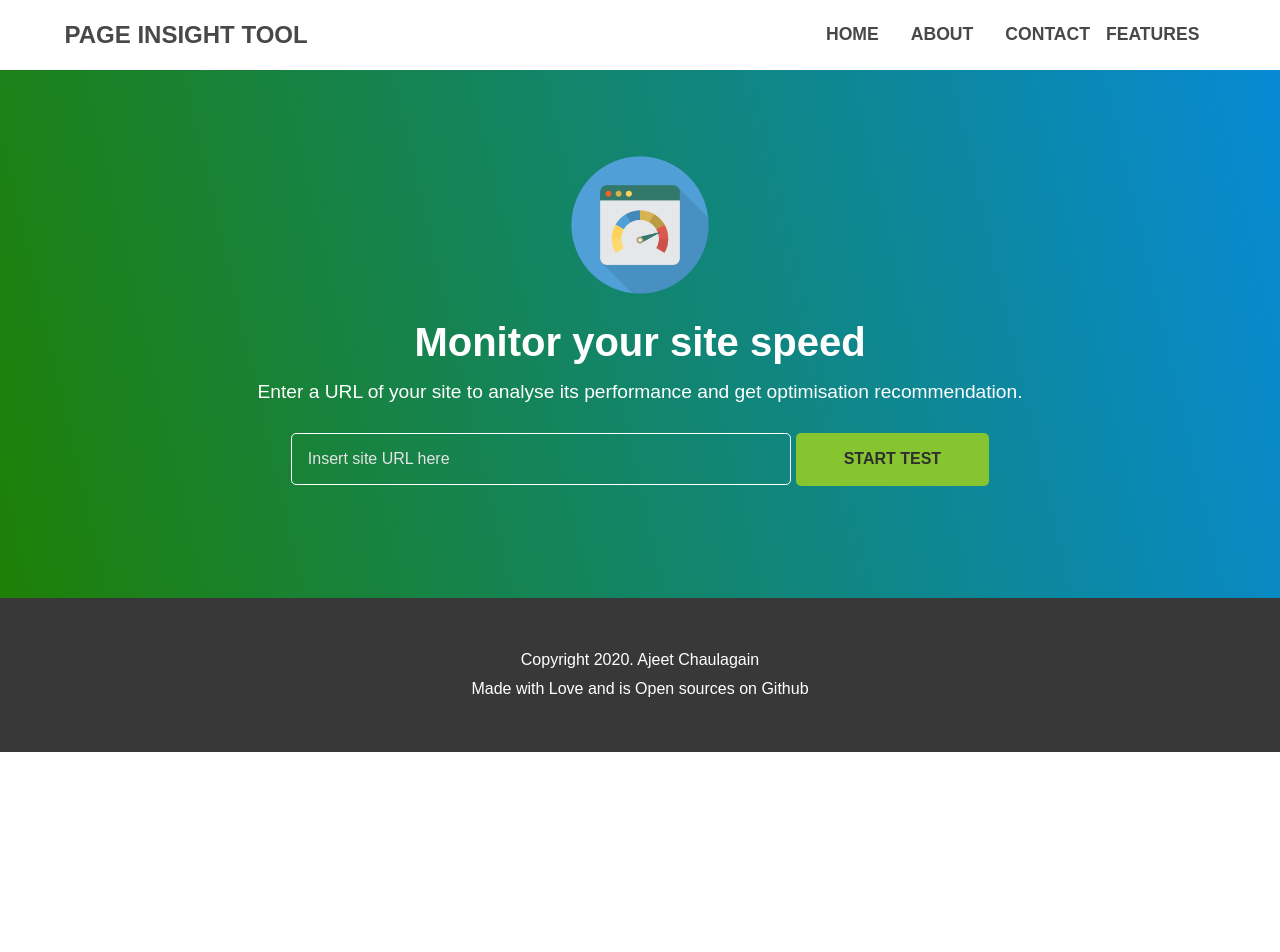
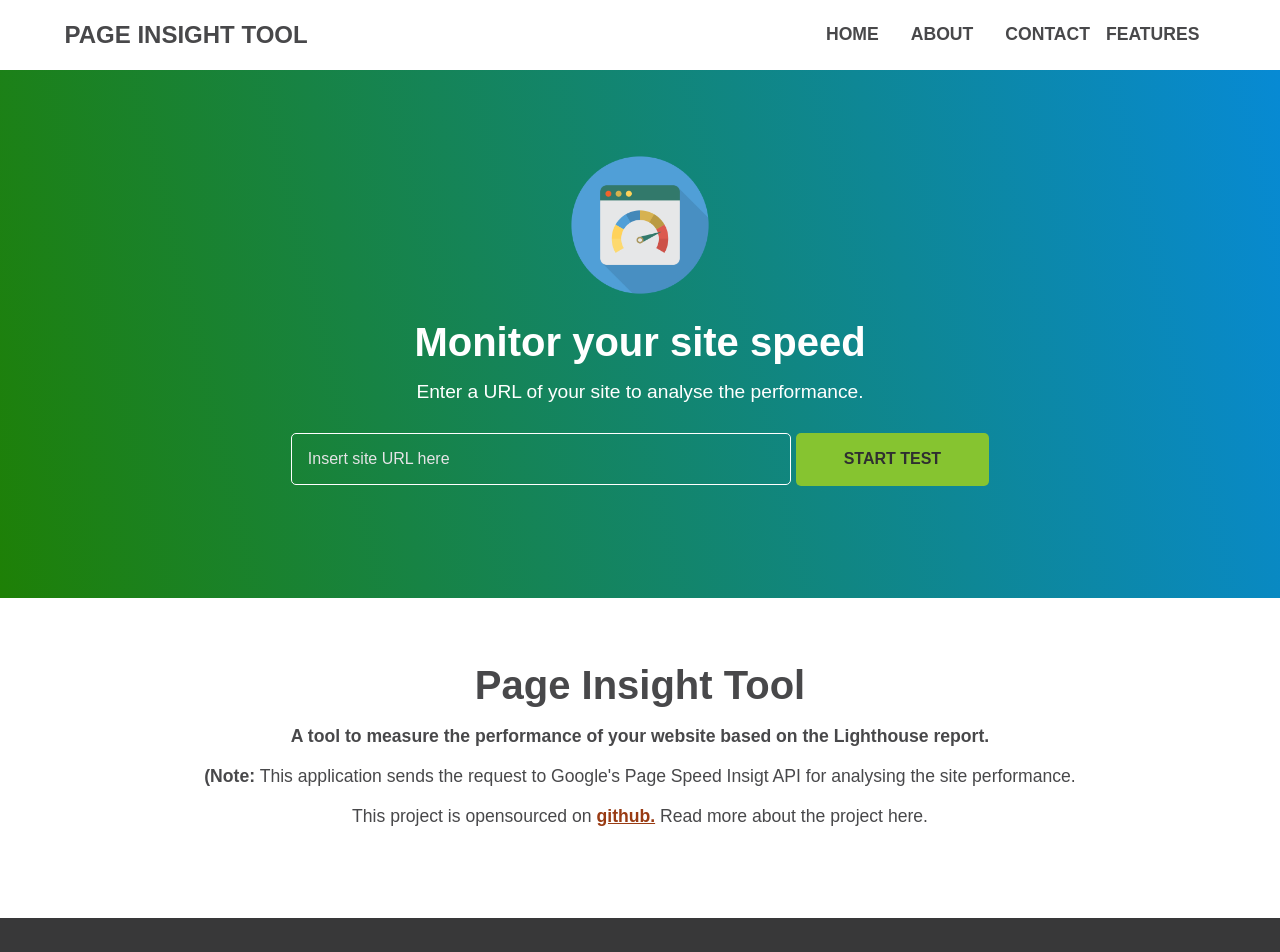
Before and after one commit to ajeetchaulagain/page-insight-tool, a React (Create React App) app: page / in a window 1280 px wide. Shown: the top 952 px of the page. Before the commit the page ends 800 px from the top, so only its background shows below. Built offline with nearby package versions, Linux system fonts and the light colour scheme.

Commit message:
Index Page functionality compeleted, performance metrix displayed

```diff
--- a/src/Components/App.js
+++ b/src/Components/App.js
@@ -5,17 +5,17 @@ import styled from "styled-components";
 // Custom Components
 import MasterLayout from "./MasterLayout";
 import UserInputForm from "./UserInputForm";
+import SiteInfo from "./SiteInfo";
+import SiteResult from "./SiteResult";
 
 // Static Assets
 import "../styles/App.css";
-import SiteResult from "./SiteResult";
 
 const HeroSectionWrapper = styled.div`
   padding: 5rem 1rem 7rem;
   color: #fff;
   text-align: center;
   /* background-color: #732c02; */
-
 
   background: rgb(30, 128, 6);
   background: linear-gradient(
@@ -56,6 +56,7 @@ class App extends React.Component {
         {!(Object.keys(this.state.siteInfo).length === 0) && (
           <SiteResult siteInfo={this.state.siteInfo} />
         )}
+        {Object.keys(this.state.siteInfo).length === 0 && <SiteInfo />}
       </MasterLayout>
     );
   }
--- a/src/Components/MasterLayout.js
+++ b/src/Components/MasterLayout.js
@@ -3,18 +3,14 @@ import Header from "./Header";
 import Footer from "./Footer";
 import styled from "styled-components";
 
-const PageWrapper = styled.div`
-  background-color: green;
-`;
-
 // Master layer includes header and footer those are common on all pages
 const MasterLayout = props => {
   return (
-    <PageWrapper>
+    <React.Fragment>
       <Header />
       {props.children}
       <Footer />
-    </PageWrapper>
+    </React.Fragment>
   );
 };
 
--- /dev/null
+++ b/src/Components/SiteInfo.jsx
@@ -0,0 +1,60 @@
+import React from "react";
+import styled from "styled-components";
+
+const SiteInfoWrapper = styled.div`
+  /* background-color: red; */
+  padding: 0.2rem 1rem;
+  min-height: 20rem;
+  font-size: 1.1rem;
+
+  h2 {
+    font-size: 2.5rem;
+    /* margin-bottom: 1rem; */
+  }
+  p {
+    margin-bottom: 0.5rem;
+  }
+`;
+
+const SiteInfoContent = styled.div`
+  line-height: 1.8;
+  padding: 3rem 0.5rem;
+  text-align: center;
+  /* text-align: left; */
+  @media all and (min-width: 900px) {
+    width: 900px;
+    margin: 0 auto;
+  }
+`;
+
+const SiteInfo = () => {
+  return (
+    <SiteInfoWrapper>
+      <SiteInfoContent>
+        <h2>Page Insight Tool</h2>
+        <p>
+          <strong>
+            A tool to measure the performance of your website based on the
+            Lighthouse report.
+          </strong>
+        </p>
+        <p>
+          <strong>(Note:</strong> This application sends the request to Google's
+          Page Speed Insigt API for analysing the site performance.
+        </p>
+        <p>
+          This project is opensourced on{" "}
+          <a
+            href="https://github.com/ajeetchaulagain/page-insight-tool"
+            target="_blank"
+          >
+            github.
+          </a>{" "}
+          Read more about the project here.
+        </p>
+      </SiteInfoContent>
+    </SiteInfoWrapper>
+  );
+};
+
+export default SiteInfo;
--- a/src/Components/SiteResult.js
+++ b/src/Components/SiteResult.js
@@ -8,7 +8,7 @@ const TAG = "SiteResult";
 
 const SiteResultWrapper = styled.div`
   background-color: white;
-  padding: 2rem 2rem;
+  padding: 3rem 2rem;
   text-align: center;
 `;
 
@@ -18,8 +18,6 @@ const SiteResultContent = styled.div`
     margin-bottom: 1rem;
     font-weight: 800;
     display: inline-block;
-    /* text-decoration:underline; */
-    /* text-transform: uppercase; */
   }
   @media all and (min-width: 1151px) {
     width: 1151px;
--- a/src/Components/UserInputForm.js
+++ b/src/Components/UserInputForm.js
@@ -108,10 +108,7 @@ class UserInputForm extends React.Component {
           <React.Fragment>
             <img src={speedIcon} />
             <h2>Monitor your site speed</h2>
-            <p>
-              Enter a URL of your site to analyse its performance and get
-              optimisation recommendation.
-            </p>
+            <p>Enter a URL of your site to analyse the performance.</p>
             <form onSubmit={this.handleSubmit}>
               <input
                 type="text"
--- a/src/styles/App.css
+++ b/src/styles/App.css
@@ -8,3 +8,9 @@ h3,
 h4 {
   font-weight: 700;
 }
+
+
+a{
+  color:#993b13;
+  font-weight: 700;
+}
```
Also changed, not shown: src/index.js (+6 -6 lines).
